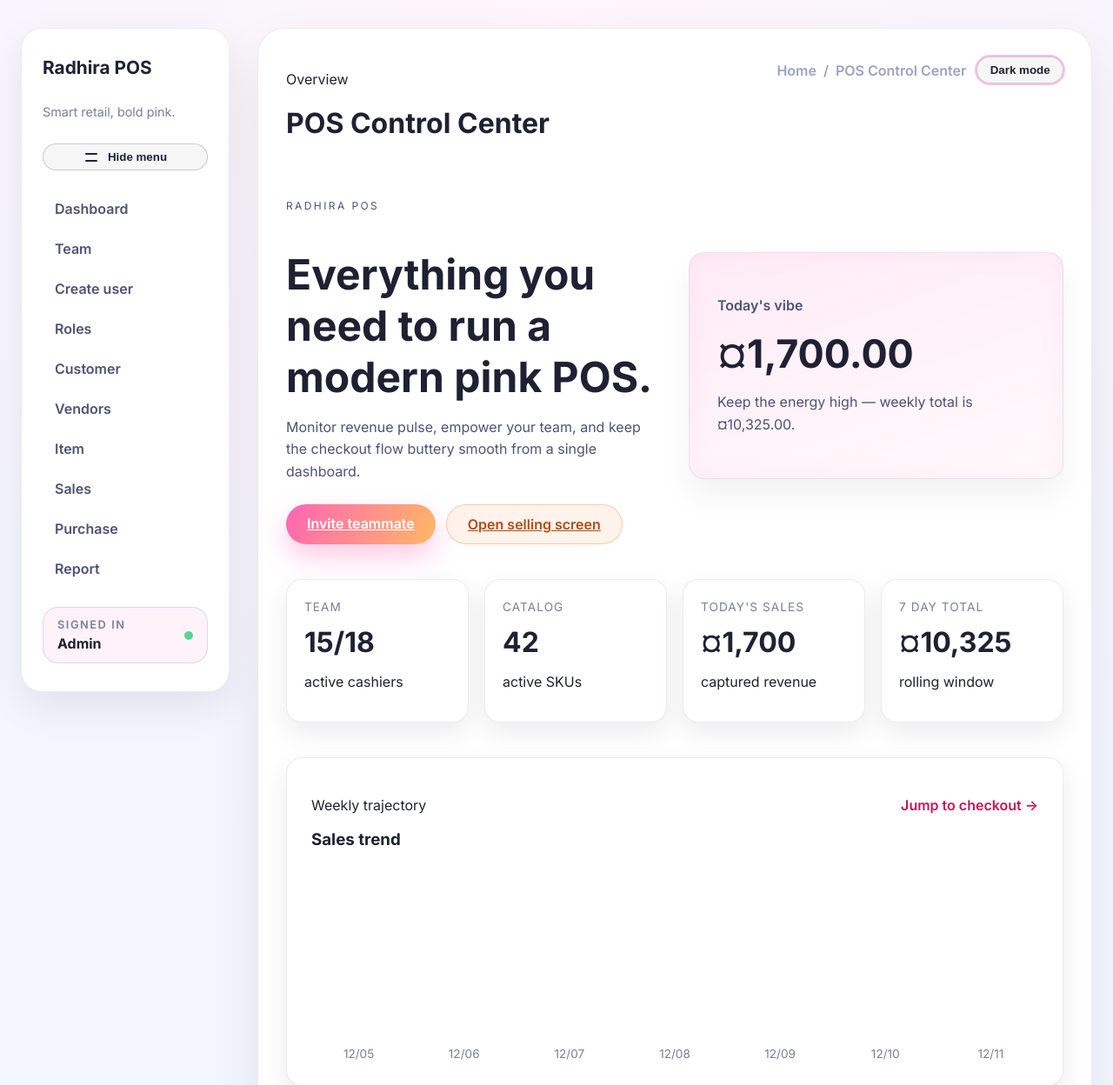
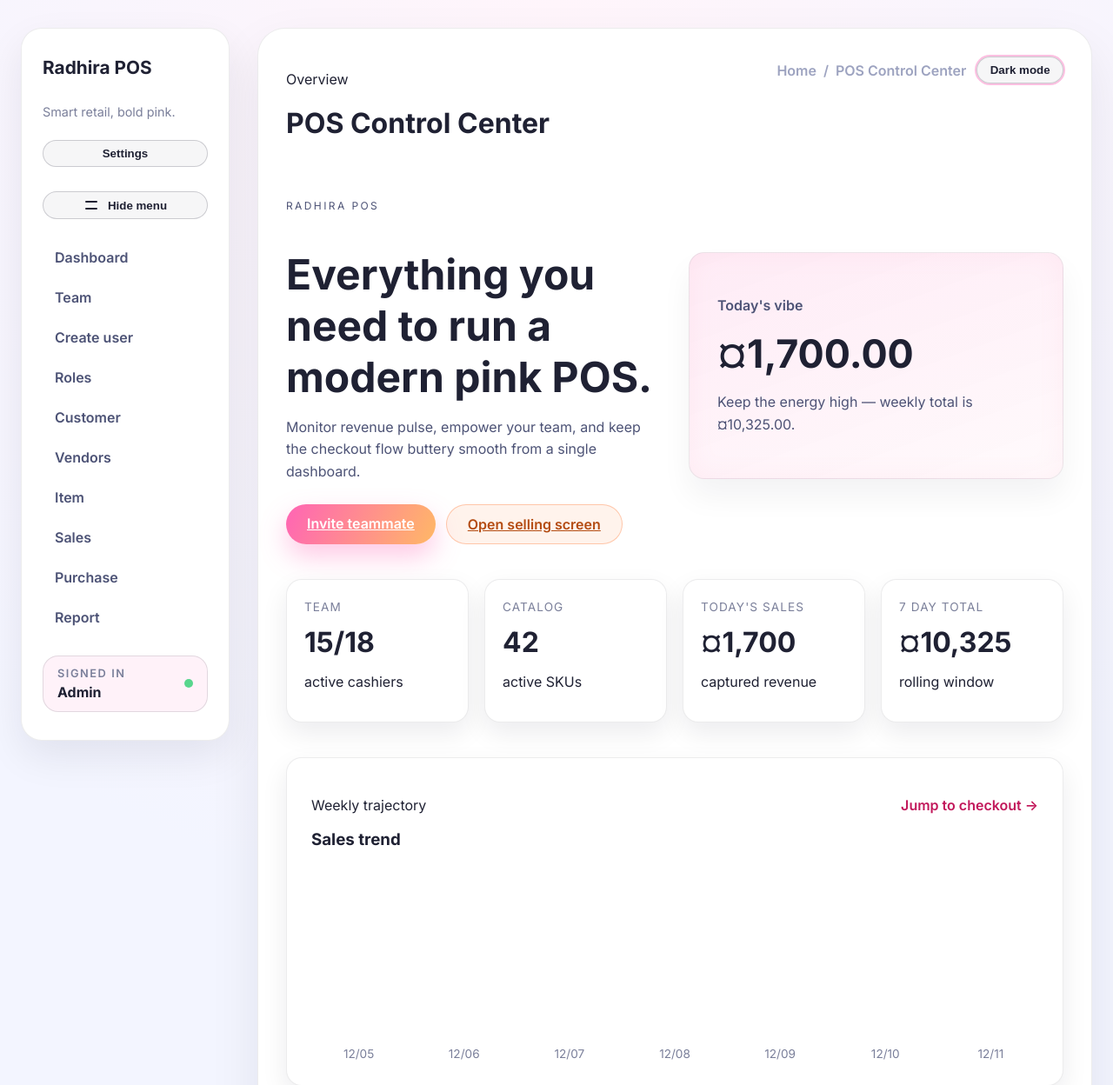
Before and after one commit to Rajeshpandey9807/Radhira_POS, an ASP.NET Core app: page / in a window 1280 px wide. Shown: the top 1248 px of the page at 87% size. Run offline with ASP.NET Core 8, Linux system fonts and the light colour scheme; the project's own start-up code is not run, and a stand-in starts its controllers and pages; some libraries are stand-ins or nearby versions.

Commit message:
Add settings menu to sidebar and persist user preference
Co-authored-by: thgvr57mss <thgvr57mss@privaterelay.appleid.com>

```diff
--- a/src/PosApp.Web/Views/Shared/_Layout.cshtml
+++ b/src/PosApp.Web/Views/Shared/_Layout.cshtml
@@ -32,6 +32,12 @@
             <a class="brand" asp-controller="Home" asp-action="Index">Radhira POS</a>
             <p class="side-tagline">Smart retail, bold pink.</p>
             <button type="button"
+                    class="pill-button nav-mode-toggle"
+                    data-settings-toggle
+                    aria-pressed="false">
+                <span data-settings-toggle-label>Settings</span>
+            </button>
+            <button type="button"
                     class="sidebar-toggle pill-button"
                     data-sidebar-toggle
                     aria-pressed="false">
@@ -39,6 +45,7 @@
                 <span data-sidebar-toggle-label>Hide menu</span>
             </button>
             <nav class="nav-menu">
+                <div data-nav-default>
                     <a asp-controller="Home" asp-action="Index">Dashboard</a>
                     <a asp-controller="Users" asp-action="Index">Team</a>
                     <a asp-controller="Users" asp-action="Create">Create user</a>
@@ -49,6 +56,15 @@
                     <a href="#">Sales</a>
                     <a href="#">Purchase</a>
                     <a href="#">Report</a>
+                </div>
+                <div data-nav-settings>
+                    <a asp-controller="Users" asp-action="Index">Manage users</a>
+                    <a asp-controller="Roles" asp-action="Index">Roles</a>
+                    <a href="#">Permission settings</a>
+                    <a href="#">Print settings</a>
+                    <a href="#">Invoice settings</a>
+                    <a href="#">Business accounts</a>
+                </div>
             </nav>
             <div class="user-chip stack">
                 <div>
--- a/src/PosApp.Web/wwwroot/css/site.css
+++ b/src/PosApp.Web/wwwroot/css/site.css
@@ -142,6 +142,24 @@ a:hover {
   gap: 6px;
 }
 
+.nav-menu > div {
+  display: flex;
+  flex-direction: column;
+  gap: 6px;
+}
+
+.nav-menu [data-nav-settings] {
+  display: none;
+}
+
+body.settings-menu .nav-menu [data-nav-default] {
+  display: none;
+}
+
+body.settings-menu .nav-menu [data-nav-settings] {
+  display: flex;
+}
+
 .nav-menu a {
   text-decoration: none;
   color: rgba(255, 255, 255, 0.75);
@@ -156,6 +174,11 @@ a:hover {
   background: rgba(245, 0, 135, 0.15);
   color: #fff;
   padding-left: 18px;
+}
+
+.nav-mode-toggle {
+  width: 100%;
+  justify-content: center;
 }
 
 .main-column {
@@ -275,6 +298,10 @@ body.sidebar-collapsed .side-nav .brand,
 body.sidebar-collapsed .side-nav .side-tagline,
 body.sidebar-collapsed .side-nav .nav-menu,
 body.sidebar-collapsed .side-nav .user-chip {
+  display: none;
+}
+
+body.sidebar-collapsed .side-nav .nav-mode-toggle {
   display: none;
 }
 
--- a/src/PosApp.Web/wwwroot/js/site.js
+++ b/src/PosApp.Web/wwwroot/js/site.js
@@ -49,6 +49,52 @@
     const next = !body.classList.contains('sidebar-collapsed');
     applyState(next);
     persistPreference(next);
+  });
+})();
+
+(() => {
+  const toggle = document.querySelector('[data-settings-toggle]');
+  if (!toggle) {
+    return;
+  }
+
+  const body = document.body;
+  const label = toggle.querySelector('[data-settings-toggle-label]');
+  const storageKey = 'radhira-pos:nav-mode';
+
+  const readPreference = () => {
+    try {
+      const stored = localStorage.getItem(storageKey);
+      return stored === 'settings' ? 'settings' : 'default';
+    } catch {
+      return 'default';
+    }
+  };
+
+  const persistPreference = (mode) => {
+    try {
+      localStorage.setItem(storageKey, mode);
+    } catch {
+      // ignore
+    }
+  };
+
+  const applyMode = (mode) => {
+    const showSettings = mode === 'settings';
+    body.classList.toggle('settings-menu', showSettings);
+    toggle.setAttribute('aria-pressed', showSettings ? 'true' : 'false');
+    if (label) {
+      label.textContent = showSettings ? 'Back to menu' : 'Settings';
+    }
+  };
+
+  let mode = readPreference();
+  applyMode(mode);
+
+  toggle.addEventListener('click', () => {
+    mode = mode === 'settings' ? 'default' : 'settings';
+    applyMode(mode);
+    persistPreference(mode);
   });
 })();
 
```
Lines whose indentation alone changed are shown as unchanged.
